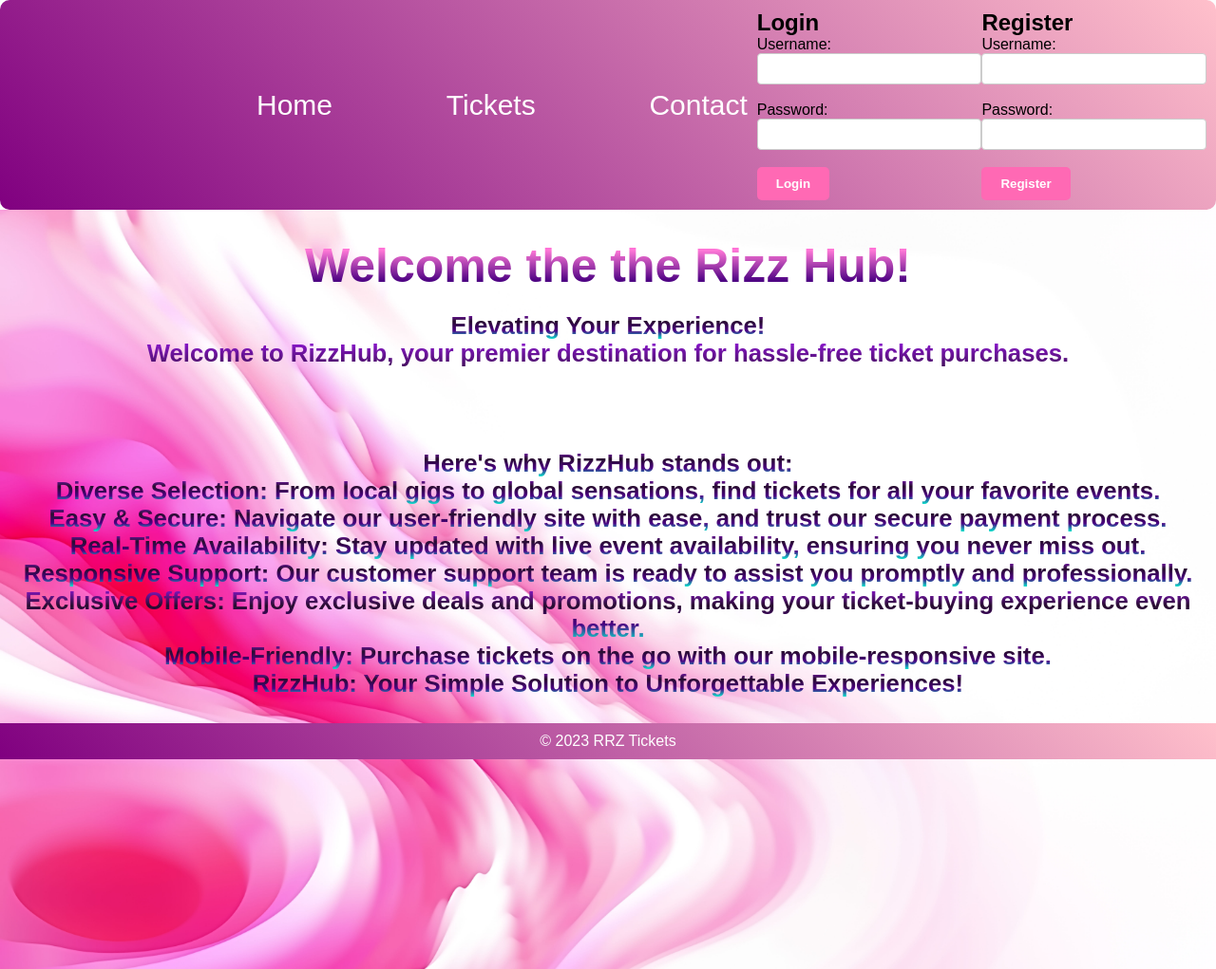
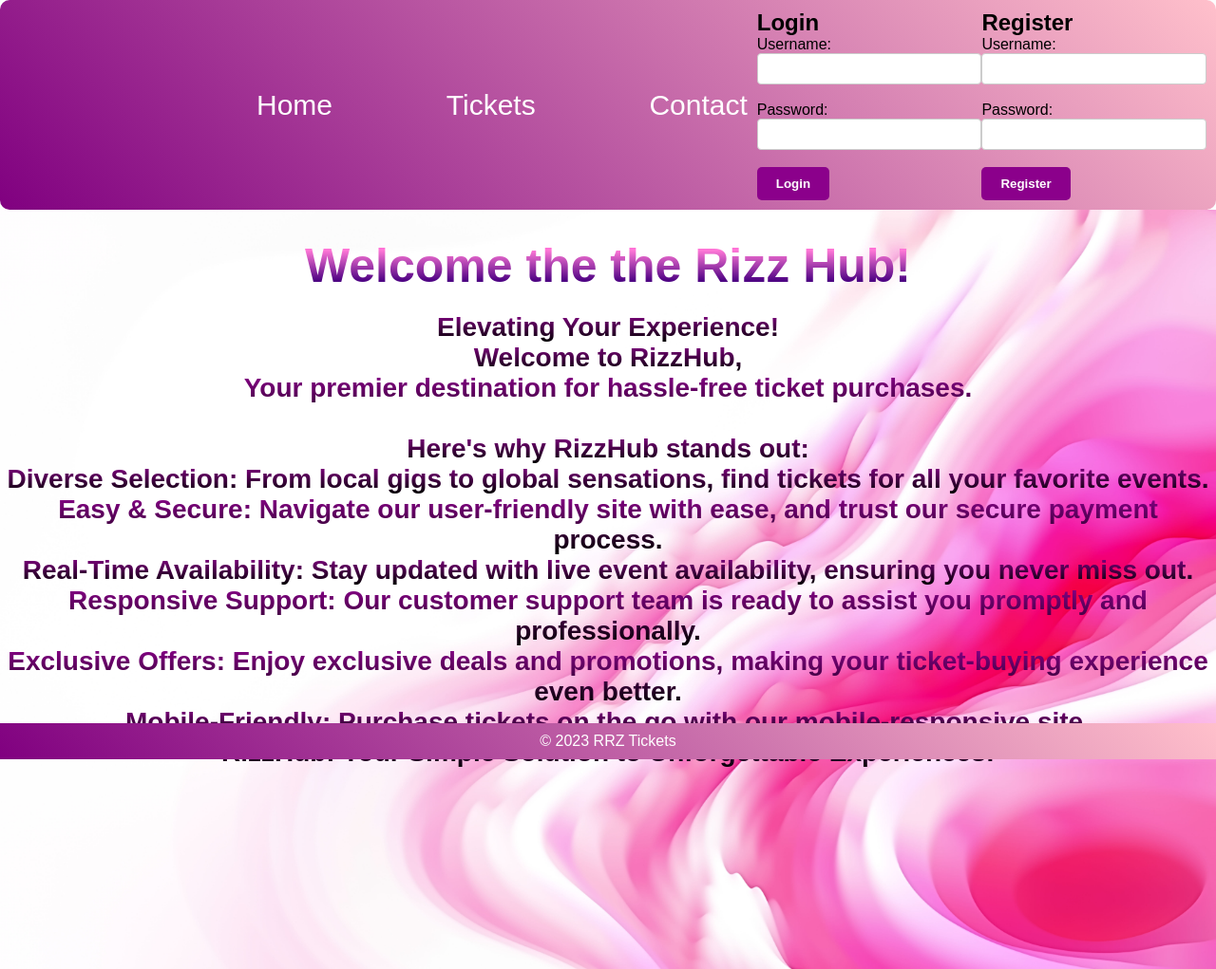
Before and after one commit to Reynk/proiectare, a PHP site: page /mainPage.php in a window 1280 px wide. Shown: the whole page at 95% size. Run offline with PHP 8.4, Linux system fonts and the light colour scheme.

Commit message:
main page changes and resources

```diff
--- a/mainPage.php
+++ b/mainPage.php
@@ -13,7 +13,7 @@ session_start();
     <link rel="preconnect" href="https://fonts.gstatic.com" crossorigin>
     <link href="https://fonts.googleapis.com/css2?family=Poppins&display=swap" rel="stylesheet">
     <style>
-
+        /* */
     </style>
 </head>
 <body>
@@ -60,15 +60,16 @@ session_start();
     <div class="content"  style="padding-top: 10px;">
         <h1 class="rainbow" style="height: auto;">Welcome the the Rizz Hub!</h1>
 
-        <h3 class="rainbow2"><p>
+
 
         <h3 class="rainbow2"><p id="p1">Elevating Your Experience!</p>
 
-        <h3 class="rainbow2"><p id="p1">Welcome to RizzHub, your premier destination for hassle-free ticket purchases.</p>
-            <br><br><br>
+        <h3 class="rainbow2"><p id="p1">Welcome to RizzHub,</p>
+        <h3 class="rainbow2"><p id="p1">Your premier destination for hassle-free ticket purchases.</p>
+
+            <br>
+
         <h3 class="rainbow2"><p id="p1">Here's why RizzHub stands out:</p>
-
-
 
         <h3 class="rainbow2"><p id="p1">Diverse Selection: From local gigs to global sensations, find tickets for all your favorite events.</p>
 
--- a/style.css
+++ b/style.css
@@ -9,12 +9,13 @@
 body {
     background-color: #fcfcfc;
     font-family: Arial, sans-serif;
+    overflow: hidden; /*comanda pentru oprirea scroll a pagini principale */
 }
 
 /* Style the header and navigation */
 header {
     background: linear-gradient(45deg, purple, pink);
-    color: #000000;
+    color: #000000; /* culoare login/register */
     padding: 10px;
     border-radius: 10px;
 
@@ -270,14 +271,13 @@ h1 {
 }
 
 .rainbow {
- font-size: 50px;
  background: -webkit-linear-gradient(rgb(255, 5, 201), rgb(255, 120, 215), indigo, rgb(200,30,100));
  -webkit-background-clip: text;
  -webkit-text-fill-color: transparent;
 }
 
 .bg-image {
-    background-image: url('resources/2.jpeg');
+    background-image: url('resources/3.jpg'); /*imaginea de fundal a mp */
     background-repeat: no-repeat;
     background-size: cover;
     background-position: center;
@@ -302,10 +302,10 @@ h1 {
  }
 
  .rainbow2 {
-    background: -webkit-linear-gradient(rgb(147, 23, 219), rgb(39, 13, 46), indigo, rgb(0, 255, 213));
+    background: -webkit-linear-gradient(darkmagenta,black);
     -webkit-background-clip: text;
     -webkit-text-fill-color: transparent;
-
+     font-size: 28px ;
    }
 
     .contact-box {
@@ -355,7 +355,7 @@ h1 {
     }
 
     .custom-button {
-        background-color: #ff69b4;
+        background-color: darkmagenta; /* culoarea butonului */
         color: white;
         border: none;
         padding: 10px 20px;
```
Also changed, not shown: resources/3.jpg (added).
